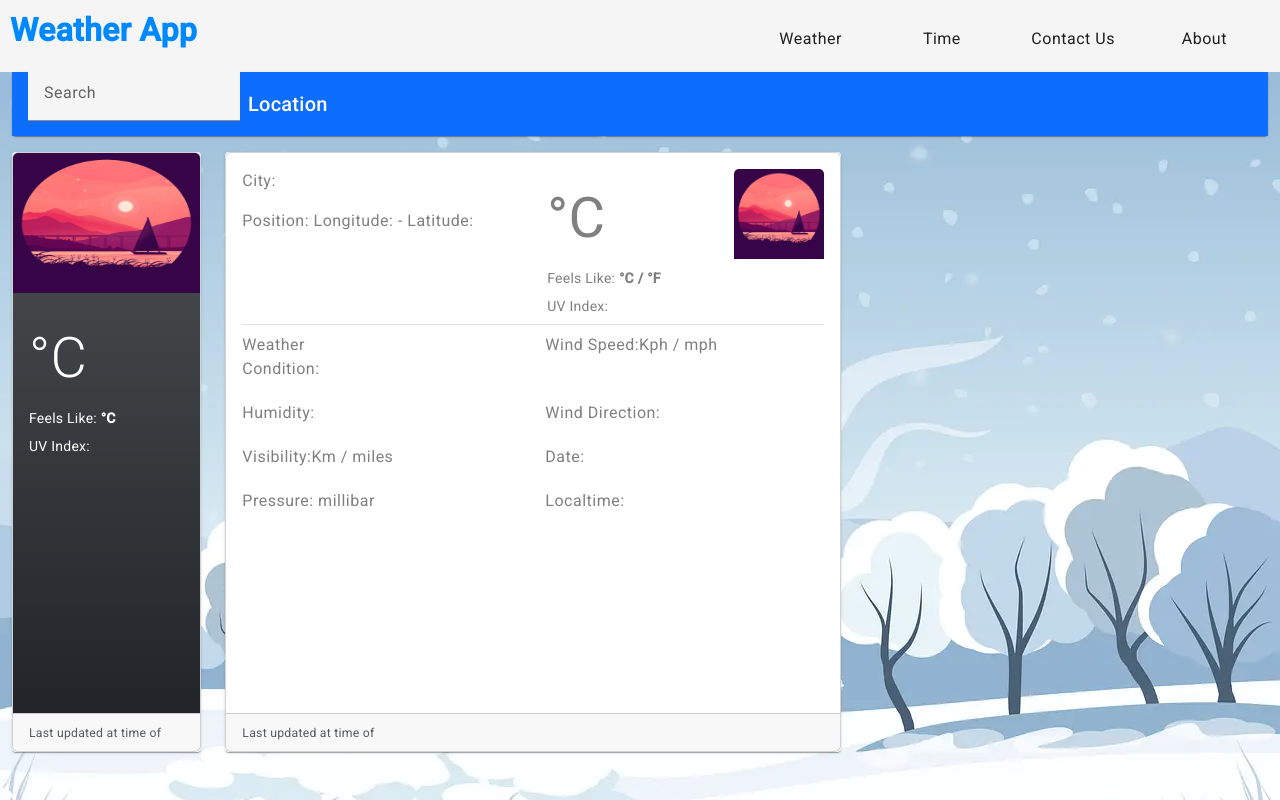
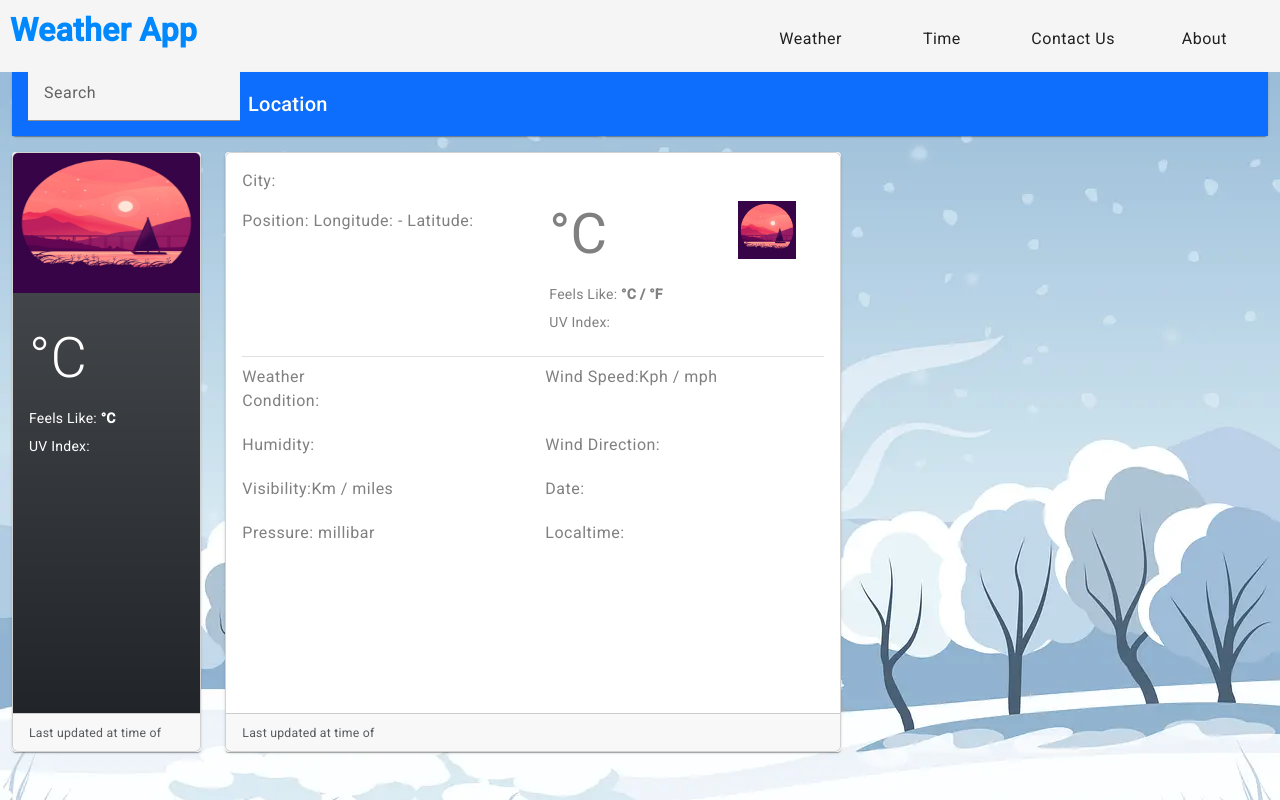
Before and after one commit to PraveenJayaratnam/ParkerWeatherApp, an Angular app: page / in a window 1280 px wide. Built offline with nearby package versions, Linux system fonts and the light colour scheme.

Commit message:
some ui enhancement

```diff
--- a/src/app/home/home.component.html
+++ b/src/app/home/home.component.html
@@ -42,9 +42,12 @@
         <div class="card height-lock">
 
           <div class="card-body bg-card">
+            <div *ngIf="isLoading" class="text-center my-5">
+              <mat-progress-spinner color="primary" mode="indeterminate"></mat-progress-spinner>
+            </div>
             <div class="row">
-              <div class="d-flex justify-content-between">
-                <div>
+              <div class="d-flex ">
+                <div class="col-md-6">
                   <h4 class="card-title">
                     City: {{locationName}}
                   </h4>
@@ -54,14 +57,14 @@
                   </h4>
 
                 </div>
-                <div>
-                  <p class="display-4 my-3"><strong>{{temperatureCelcius}}°C</strong></p>
-                  <p class="mb-2">Feels Like: <strong>{{feelsLikeCelcius}} °C / {{feelsLikeFarenhite}} °F</strong></p>
-                  <p class="mb-2">UV Index: <strong>{{uvIndex}}</strong></p>
-                </div>
-                <div>
-                  <div class="col-md-2">
-                    <img class="card-img-top exp-img" [src]="weatherIcon" (error)="setDefaultImage()"
+                <div class="col-md-6 d-flex p-3">
+                  <div class="col-md-8">
+                    <p class="display-4 my-3"><strong>{{temperatureCelcius}}°C</strong></p>
+                    <p class="mb-2">Feels Like: <strong>{{feelsLikeCelcius}} °C / {{feelsLikeFarenhite}} °F</strong></p>
+                    <p class="mb-2">UV Index: <strong>{{uvIndex}}</strong></p>
+                  </div>
+                  <div class="col-md-4">
+                    <img class="card-img-top exp-img p-3" [src]="weatherIcon" (error)="setDefaultImage()"
                       alt="weather experience">
                   </div>
                 </div>
--- a/src/app/home/home.component.scss
+++ b/src/app/home/home.component.scss
@@ -18,30 +18,6 @@
 
 .card-img-top {
   max-height: 140px;
-}
-
-.search-icon {
-  color: grey;
-  vertical-align: middle;
-  position: relative;
-  right: 33px;
-  cursor: pointer;
-}
-
-.location-icon {
-  color: grey;
-  vertical-align: middle;
-  position: relative;
-  right: 35px;
-  cursor: pointer;
-}
-
-.location-icon:hover {
-  color: #0088ff;
-}
-
-.search-icon:hover {
-  color: #0088ff;
 }
 
 .zoom-card {
--- a/src/app/home/home.component.ts
+++ b/src/app/home/home.component.ts
@@ -19,6 +19,7 @@ export class HomeComponent implements OnInit, OnDestroy {
   LocationControl: FormControl = new FormControl();
   @ViewChild('textEntered') textEntered!: ElementRef;
   subscriptions: Subscription[] = [];
+  isLoading: boolean = false;
   selectedLocation: any;
   locationName: any;
   cloudCover: any;
@@ -49,11 +50,19 @@ export class HomeComponent implements OnInit, OnDestroy {
   getLocations() {
     const inputValue = this.textEntered.nativeElement.value;
     if (inputValue.length >= 1) {
+      this.isLoading = true;
       const subscription = this.weatherService
         .searchLocations(inputValue)
-        .subscribe((response) => {
-          this.locations = response;
-        });
+        .subscribe(
+          (response) => {
+            this.locations = response;
+            this.isLoading = false;
+          },
+          (error) => {
+            console.error('Error loading locations');
+            this.isLoading = false;
+          }
+        );
       this.subscriptions.push(subscription);
     }
   }
```
